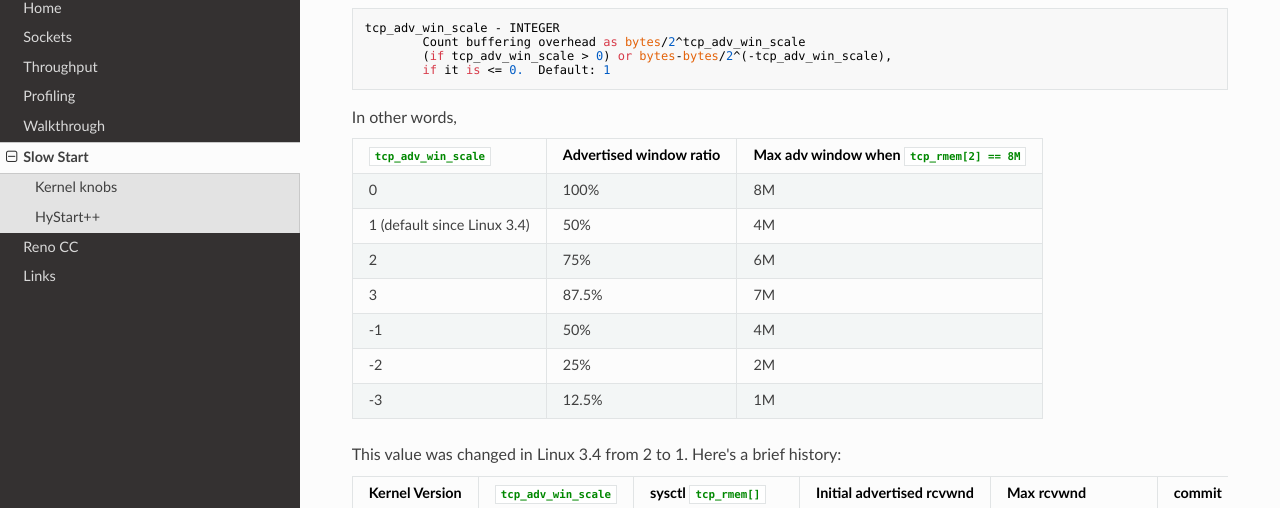
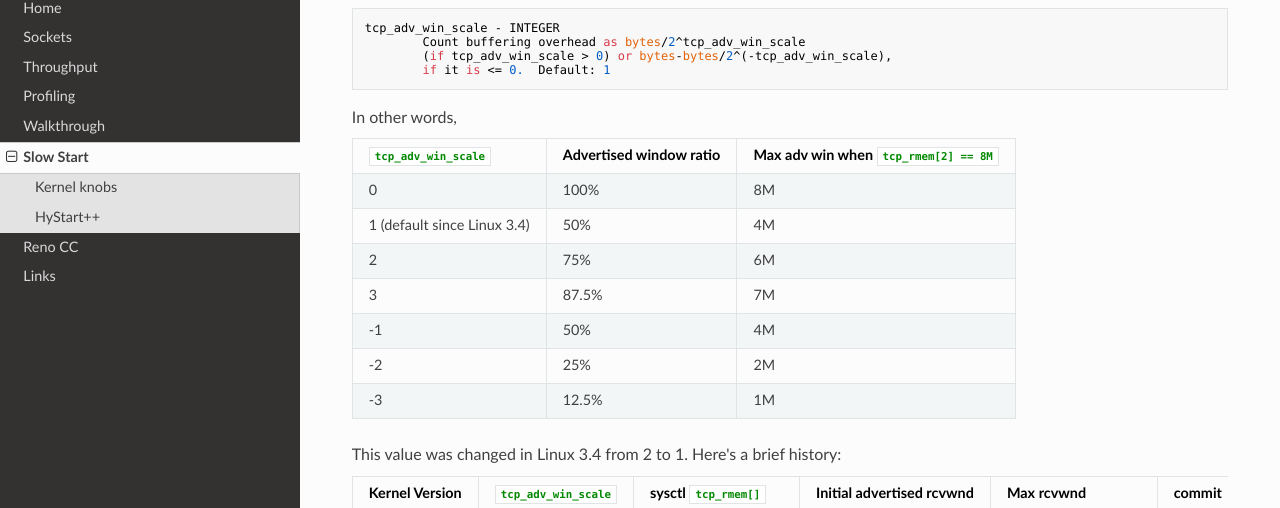
Before and after one commit to chenshuo/tcpip-study, an MkDocs documentation site: the page built from docs/slowstart.md, in a window 1280 px wide and 900 px high, scrolled down 2629 px. Shown: the part 112-620 px from the top of the window. Built offline with MkDocs 1.6.1, drawn with Linux system fonts in a browser that asks for light colours; nearby versions of some CDN libraries.

Commit message:
update typos.

```diff
--- a/docs/slowstart.md
+++ b/docs/slowstart.md
@@ -48,15 +48,15 @@ tcp_adv_win_scale - INTEGER
 
 In other words,
 
-| `tcp_adv_win_scale` | Advertised window ratio | Max adv window when `tcp_rmem[2] == 8M` |
+| `tcp_adv_win_scale` | Advertised window ratio | Max adv win when `tcp_rmem[2] == 8M` |
 | ------------------  | ----------------------- | --- |
-| 0 |  100% | 8M |
+| 0                   |  100% | 8M |
 | 1 (default since Linux 3.4) |   50% | 4M |
-| 2 |   75% | 6M |
-| 3 | 87.5% | 7M |
-| -1 | 50% | 4M |
-| -2 | 25% | 2M |
-| -3 | 12.5% | 1M |
+| 2                   |   75% | 6M |
+| 3                   | 87.5% | 7M |
+| -1                  | 50%   | 4M |
+| -2                  | 25%   | 2M |
+| -3                  | 12.5% | 1M |
 
 This value was changed in Linux 3.4 from 2 to 1.
 Here's a brief history:
```
Also changed, not shown: docs/throughput.md (+1 -1 lines).
